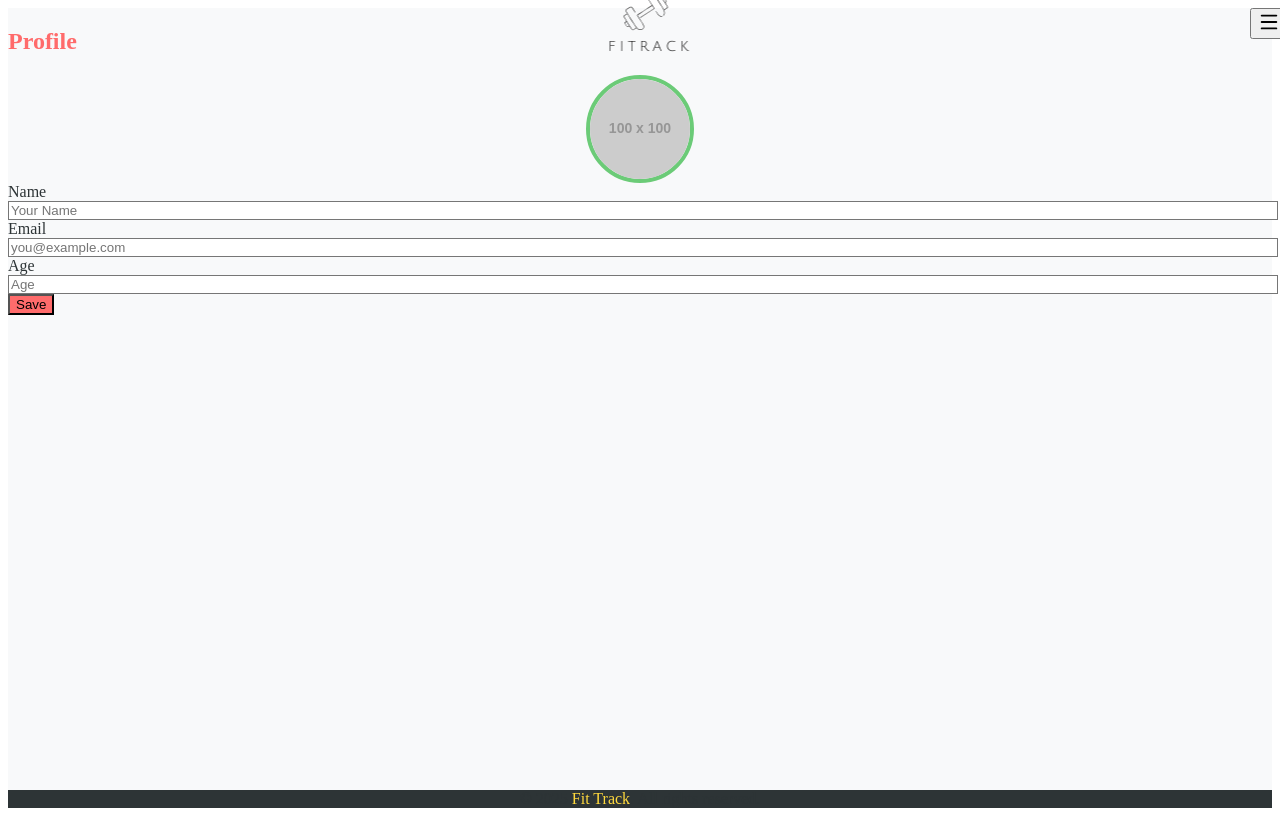
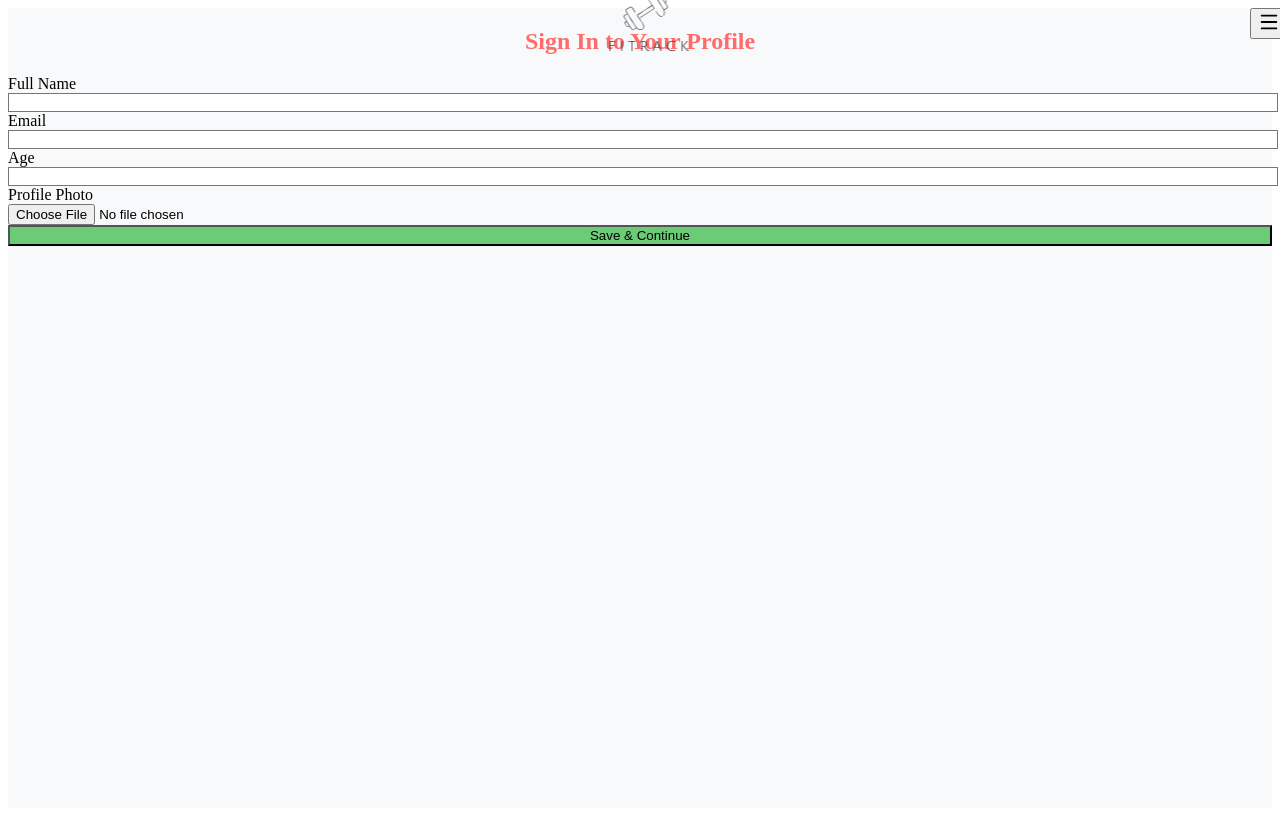
Before and after one commit to Annabel-Ogango/fitness-tracker-app, a React (Vite) app: page /profile in a window 1280 px wide. Built offline with nearby package versions, Linux system fonts and the light colour scheme.

Commit message:
Add section for profile photo upload

```diff
--- a/src/pages/History.jsx
+++ b/src/pages/History.jsx
@@ -1,60 +1,64 @@
-import { useEffect, useState } from "react";
+import React, { useEffect, useState } from "react";
 
-export default function History() {
+const History = () => {
   const [history, setHistory] = useState([]);
 
+  // Load saved workouts from localStorage
   useEffect(() => {
-    // Load saved workouts from localStorage
-    const saved = localStorage.getItem("workoutHistory");
-    if (saved) {
-      setHistory(JSON.parse(saved));
-    }
+    const saved = JSON.parse(localStorage.getItem("workoutHistory")) || [];
+    setHistory(saved.reverse()); // show most recent first
   }, []);
 
   return (
-    <div className="pt-20 px-6 max-w-4xl mx-auto">
-      <h1 className="text-2xl font-bold mb-6 text-blue-600">Workout History</h1>
+    <div className="min-h-screen bg-[#F8F9FA] text-[#2D3436] pt-20 p-6">
+      <div className="max-w-5xl mx-auto">
+        <h1 className="text-2xl font-bold mb-6 text-[#FF6B6B] text-center">
+          Workout History
+        </h1>
 
         {history.length === 0 ? (
           <div className="text-center text-gray-500 mt-10">
             <p>No workouts logged yet.</p>
-          <p className="text-sm">Start by logging a workout on your Dashboard!</p>
+            <p className="text-sm mt-2">
+              Log your first exercise on the{" "}
+              <a href="/" className="text-[#FF6B6B] underline hover:text-[#ff4c4c]">
+                Dashboard
+              </a>
+              .
+            </p>
           </div>
         ) : (
-        <div className="space-y-4">
-          {history
-            .sort((a, b) => new Date(b.date) - new Date(a.date)) // latest first
-            .map((entry, index) => (
+          <div className="grid grid-cols-1 sm:grid-cols-2 lg:grid-cols-3 gap-5">
+            {history.map((item, idx) => (
               <div
-                key={index}
-                className="bg-white shadow-sm rounded-xl p-4 border hover:shadow-md transition"
+                key={idx}
+                className="bg-white p-4 rounded-2xl shadow-md hover:shadow-lg transition-all"
               >
-                <div className="flex justify-between items-center mb-2">
-                  <h2 className="text-lg font-semibold text-gray-800">
-                    {entry.name}
+                <h2 className="text-lg font-semibold text-[#FF6B6B] mb-1">
+                  {item.name}
                 </h2>
-                  <span className="text-sm text-gray-500">
-                    {new Date(entry.date).toLocaleDateString()}
-                  </span>
-                </div>
-
-                <div className="text-sm text-gray-600">
-                  {entry.sets && entry.reps && (
-                    <p>
-                      <span className="font-medium">Sets:</span> {entry.sets},{" "}
-                      <span className="font-medium">Reps:</span> {entry.reps}
+                <p className="text-gray-700 mb-2">
+                  <span className="font-medium">Sets:</span> {item.sets} |{" "}
+                  <span className="font-medium">Reps:</span> {item.reps} |{" "}
+                  <span className="font-medium">Weight:</span> {item.weight}kg
                 </p>
-                  )}
-                  {entry.notes && (
-                    <p className="italic text-gray-500 mt-1">
-                      “{entry.notes}”
+                <p className="text-gray-500 text-sm">
+                  {new Date(item.date).toLocaleString("en-US", {
+                    weekday: "short",
+                    month: "short",
+                    day: "numeric",
+                    year: "numeric",
+                    hour: "2-digit",
+                    minute: "2-digit",
+                  })}
                 </p>
-                  )}
-                </div>
               </div>
             ))}
           </div>
         )}
       </div>
+    </div>
   );
-}
+};
+
+export default History;
--- a/src/pages/Profile.jsx
+++ b/src/pages/Profile.jsx
@@ -1,60 +1,135 @@
-import Footer from "../components/Footer";
+import React, { useState, useEffect } from "react";
 
-const Profile = () => {
+export default function Profile() {
+  const [user, setUser] = useState(null);
+  const [form, setForm] = useState({ name: "", email: "", age: "" });
+  const [photo, setPhoto] = useState(null);
+
+  // Load saved profile
+  useEffect(() => {
+    const saved = localStorage.getItem("userProfile");
+    if (saved) {
+      setUser(JSON.parse(saved));
+    }
+  }, []);
+
+  // Handle text field changes
+  const handleChange = (e) => {
+    setForm({ ...form, [e.target.name]: e.target.value });
+  };
+
+  // Handle profile photo upload
+  const handlePhotoChange = (e) => {
+    const file = e.target.files[0];
+    if (file) {
+      const reader = new FileReader();
+      reader.onloadend = () => setPhoto(reader.result);
+      reader.readAsDataURL(file);
+    }
+  };
+
+  // Save profile
+  const handleSubmit = (e) => {
+    e.preventDefault();
+    const profile = {
+      ...form,
+      photo: photo || "/default-avatar.png", // fallback image
+    };
+    localStorage.setItem("userProfile", JSON.stringify(profile));
+    setUser(profile);
+  };
+
+  // Logout
+  const handleLogout = () => {
+    localStorage.removeItem("userProfile");
+    setUser(null);
+    setPhoto(null);
+    setForm({ name: "", email: "", age: "" });
+  };
+
+  // If signed in → show profile view
+  if (user) {
     return (
-    <div className="flex flex-col min-h-screen bg-[#F8F9FA] text-[#2D3436]">
-      {/* ✅ Removed Header */}
+      <div className="min-h-screen bg-[#F8F9FA] pt-20 p-6 flex flex-col items-center text-center">
+        <div className="bg-white p-6 rounded-2xl shadow-md w-full max-w-md">
+          <img
+            src={user.photo}
+            alt="Profile"
+            className="w-32 h-32 rounded-full object-cover mx-auto mb-4 border-4 border-[#FF6B6B]"
+          />
+          <h2 className="text-2xl font-bold text-[#FF6B6B] mb-2">{user.name}</h2>
+          <p className="text-gray-700">{user.email}</p>
+          <p className="text-gray-600 text-sm mt-1">Age: {user.age}</p>
 
-      <main className="flex-grow container mx-auto p-6 pt-20">
-        <h2 className="text-3xl font-bold mb-6 text-[#FF6B6B]">Profile</h2>
+          <button
+            onClick={handleLogout}
+            className="mt-6 bg-[#FF6B6B] text-white px-6 py-2 rounded-lg shadow-md hover:bg-[#ff4c4c] transition"
+          >
+            Log Out
+          </button>
+        </div>
+      </div>
+    );
+  }
 
-        <div className="bg-white p-6 rounded-xl shadow max-w-md mx-auto">
-          <div className="flex justify-center mb-6">
-            <img
-              src="https://via.placeholder.com/100"
-              alt="Profile"
-              className="w-24 h-24 rounded-full border-4 border-[#6BCB77]"
+  // If not signed in → show sign-in form
+  return (
+    <div className="min-h-screen bg-[#F8F9FA] pt-20 p-6 flex justify-center items-start">
+      <div className="bg-white p-6 rounded-2xl shadow-md w-full max-w-md">
+        <h2 className="text-xl font-bold text-[#FF6B6B] mb-4 text-center">
+          Sign In to Your Profile
+        </h2>
+        <form onSubmit={handleSubmit} className="space-y-4">
+          <div>
+            <label className="block text-gray-700 mb-1">Full Name</label>
+            <input
+              type="text"
+              name="name"
+              value={form.name}
+              onChange={handleChange}
+              required
+              className="w-full border border-gray-300 rounded-lg p-2 focus:ring-2 focus:ring-[#FFD93D]"
             />
           </div>
-
-          <form className="space-y-4">
           <div>
-              <label className="block font-medium mb-1">Name</label>
+            <label className="block text-gray-700 mb-1">Email</label>
             <input
-                type="text"
-                placeholder="Your Name"
-                className="border border-gray-300 rounded-lg w-full px-3 py-2"
+              type="email"
+              name="email"
+              value={form.email}
+              onChange={handleChange}
+              required
+              className="w-full border border-gray-300 rounded-lg p-2 focus:ring-2 focus:ring-[#FFD93D]"
             />
           </div>
-
           <div>
-              <label className="block font-medium mb-1">Email</label>
+            <label className="block text-gray-700 mb-1">Age</label>
             <input
-                type="email"
-                placeholder="you@example.com"
-                className="border border-gray-300 rounded-lg w-full px-3 py-2"
+              type="number"
+              name="age"
+              value={form.age}
+              onChange={handleChange}
+              required
+              className="w-full border border-gray-300 rounded-lg p-2 focus:ring-2 focus:ring-[#FFD93D]"
             />
           </div>
-
           <div>
-              <label className="block font-medium mb-1">Age</label>
+            <label className="block text-gray-700 mb-1">Profile Photo</label>
             <input
-                type="number"
-                placeholder="Age"
-                className="border border-gray-300 rounded-lg w-full px-3 py-2"
+              type="file"
+              accept="image/*"
+              onChange={handlePhotoChange}
+              className="w-full text-sm text-gray-600"
             />
           </div>
-
-            <button className="bg-[#FF6B6B] text-white px-4 py-2 rounded-lg hover:bg-[#e65a5a] transition">
-              Save
+          <button
+            type="submit"
+            className="w-full bg-[#6BCB77] text-white py-2 rounded-lg font-semibold hover:bg-[#57a866] transition"
+          >
+            Save & Continue
           </button>
         </form>
       </div>
-      </main>
-
-      <Footer />
     </div>
   );
-};
-
-export default Profile;
+}
```
Also changed, not shown: public/default-avatar.png (added). Lines whose indentation alone changed are shown as unchanged.
